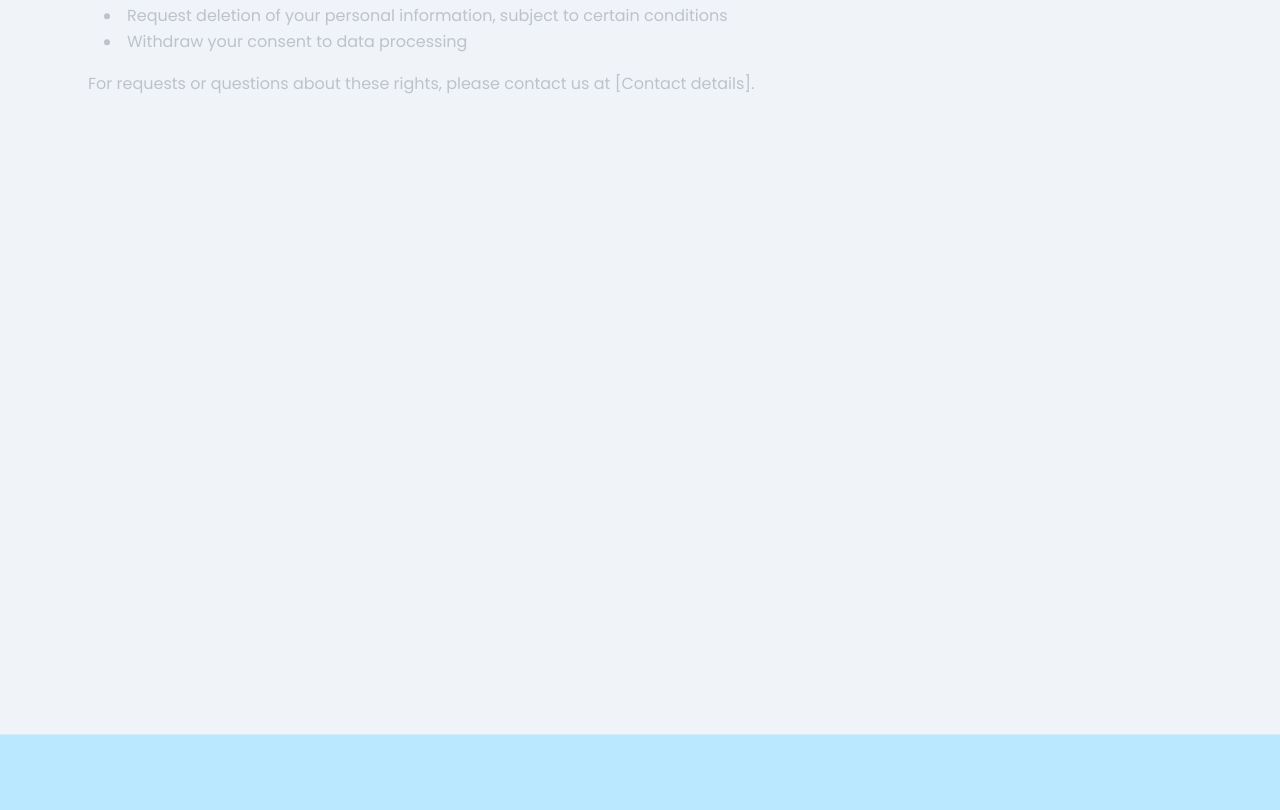
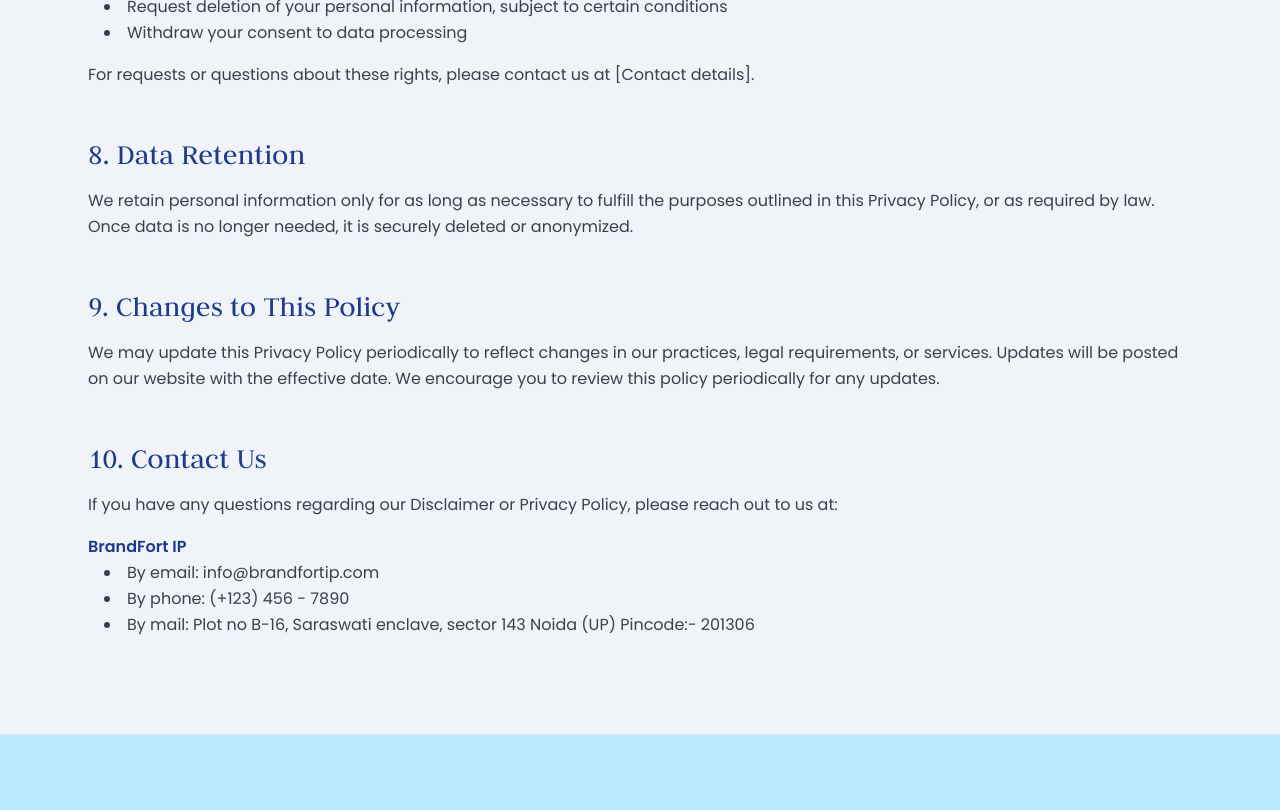
Before and after one commit to ForAutomate/BrandFortip, a React (Vite) app: page /privacy-policy in a window 1280 px wide. Shown: the part 3440-4250 px from the top of the page. Built offline with nearby package versions, Linux system fonts and the light colour scheme.

Commit message:
privacy page issue fixed

```diff
--- a/src/pages/PrivacyPolicy.jsx
+++ b/src/pages/PrivacyPolicy.jsx
@@ -22,7 +22,7 @@ const PrivacyPolicy = () => {
       <motion.div
         className="container mx-auto px-6 max-w-6xl"
         variants={containerVariants}
-        initial="hidden"
+        initial="visible"
         whileInView="visible"
         viewport={{ once: true, amount: 0.1 }}
       >
```
